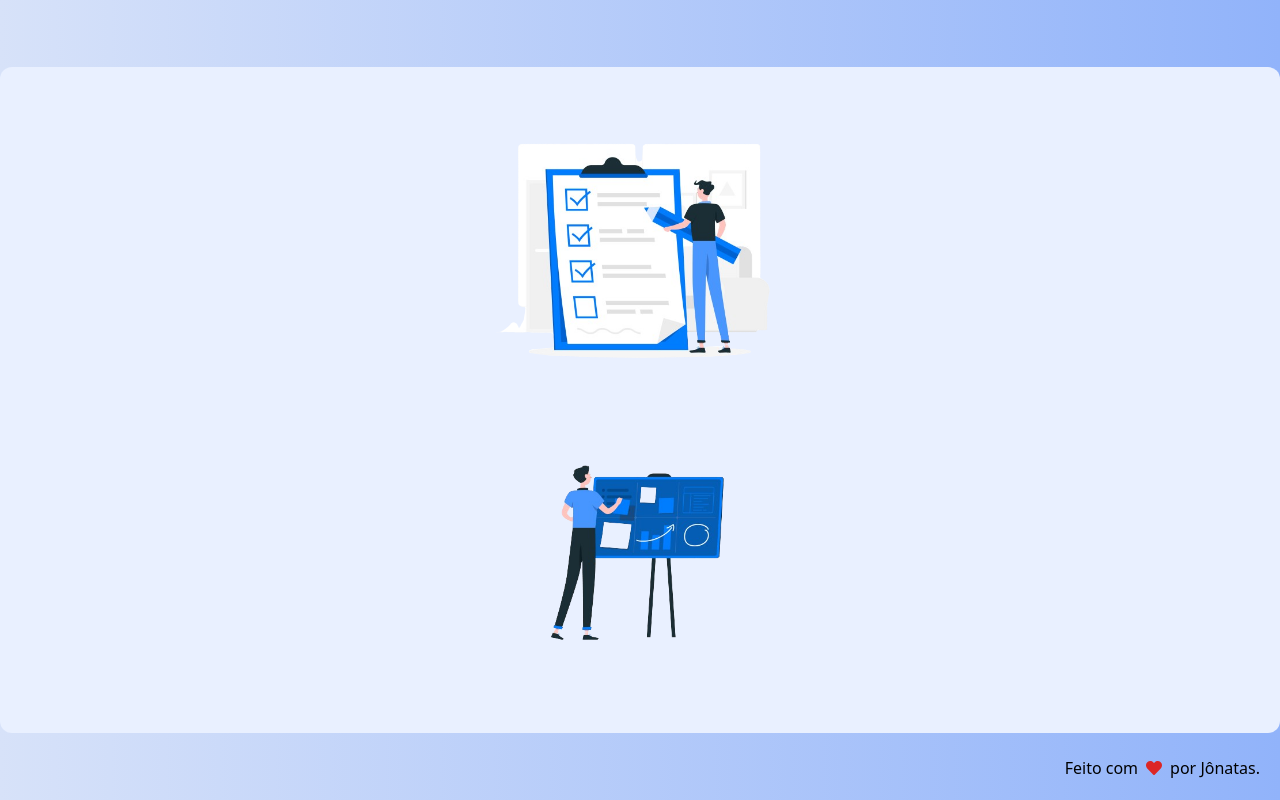
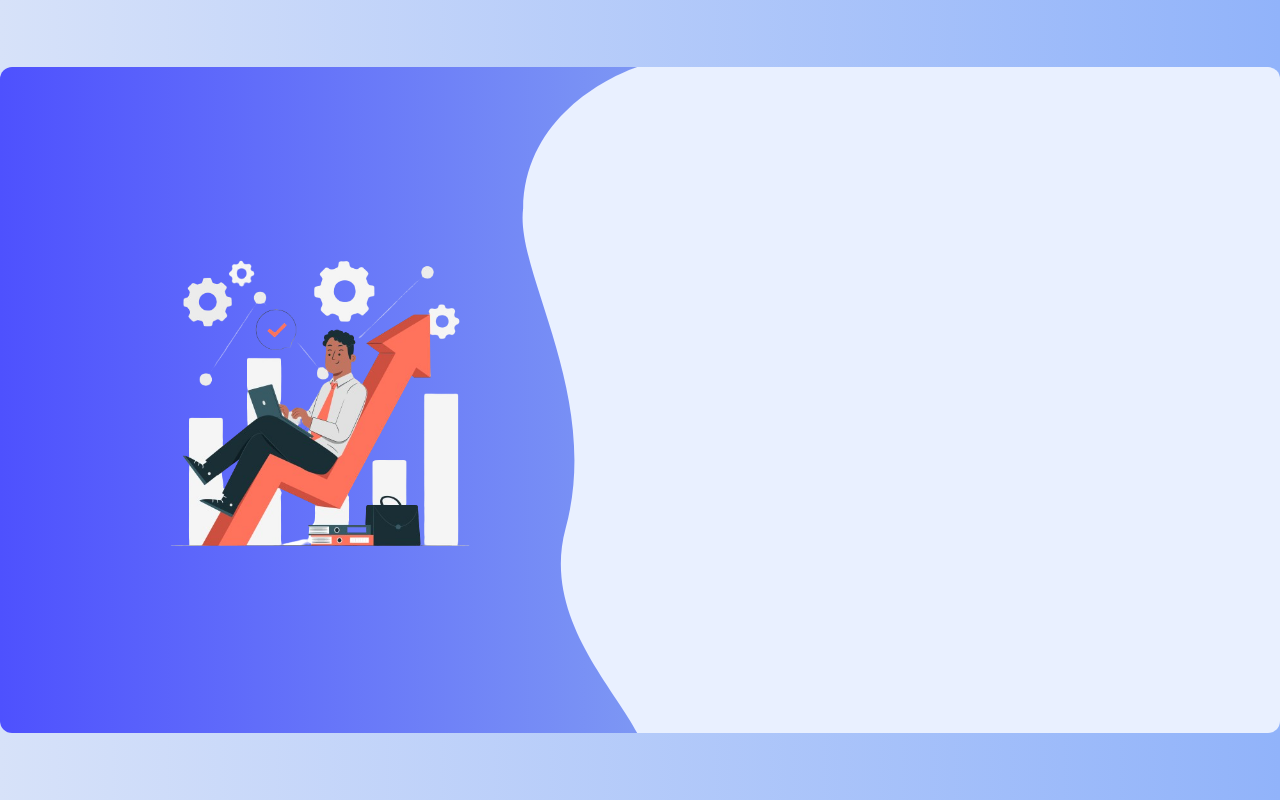
Before and after one commit to jonatas-pereira/task-manager-interface, a React (Vite) app: page / in a window 1280 px wide. Built offline with nearby package versions, Linux system fonts and the light colour scheme.

Commit message:
Update LandingPage.tsx

```diff
--- a/src/pages/LandingPage/LandingPage.tsx
+++ b/src/pages/LandingPage/LandingPage.tsx
@@ -1,25 +1,19 @@
-import imgInicial from "../../assets/imgInicial.png"
-import imgInicial2 from "../../assets/imgInicial2.png"
 import Container from "../../components/Container/Container.tsx"
-import { FaHeart } from "react-icons/fa"
+import ImgLP from "../../assets/landinpImg.png"
+import Vetor from "../../assets/VectorSignIn.svg"
 
 const LandingPage = () => {
   return (
-    <>
+    <div>
       <Container>
-        <div>
-          <img src={imgInicial} className=" w-72" alt="" />
-          <img src={imgInicial2}  className="w-72" alt="" />
+        <div className="basis-1/2 hidden justify-center items-center h-full rounded-l-xl bg-gradient-to-r from-blueI to-blueF sm:flex">
+          <img src={ImgLP} className=" w-52 lg:w-80" alt="" />
+        </div>
+        <div className="relative w-full h-full basis-1/2 ">
+          <img className=" h-full w-auto absolute right-full hidden sm:block" src={Vetor} alt="" />
         </div>
       </Container>
-      <footer className="flex justify-center items-center">
-        <div className="flex justify-end items-center w-full max-w-7xl pb-5 mr-10 absolute bottom-0">
-          <p>Feito com</p>
-          <FaHeart className=" text-red-600 mx-2" />
-          <p>por Jônatas.</p>
-        </div>
-      </footer>
-    </>
+    </div>
   )
 }
 
```
